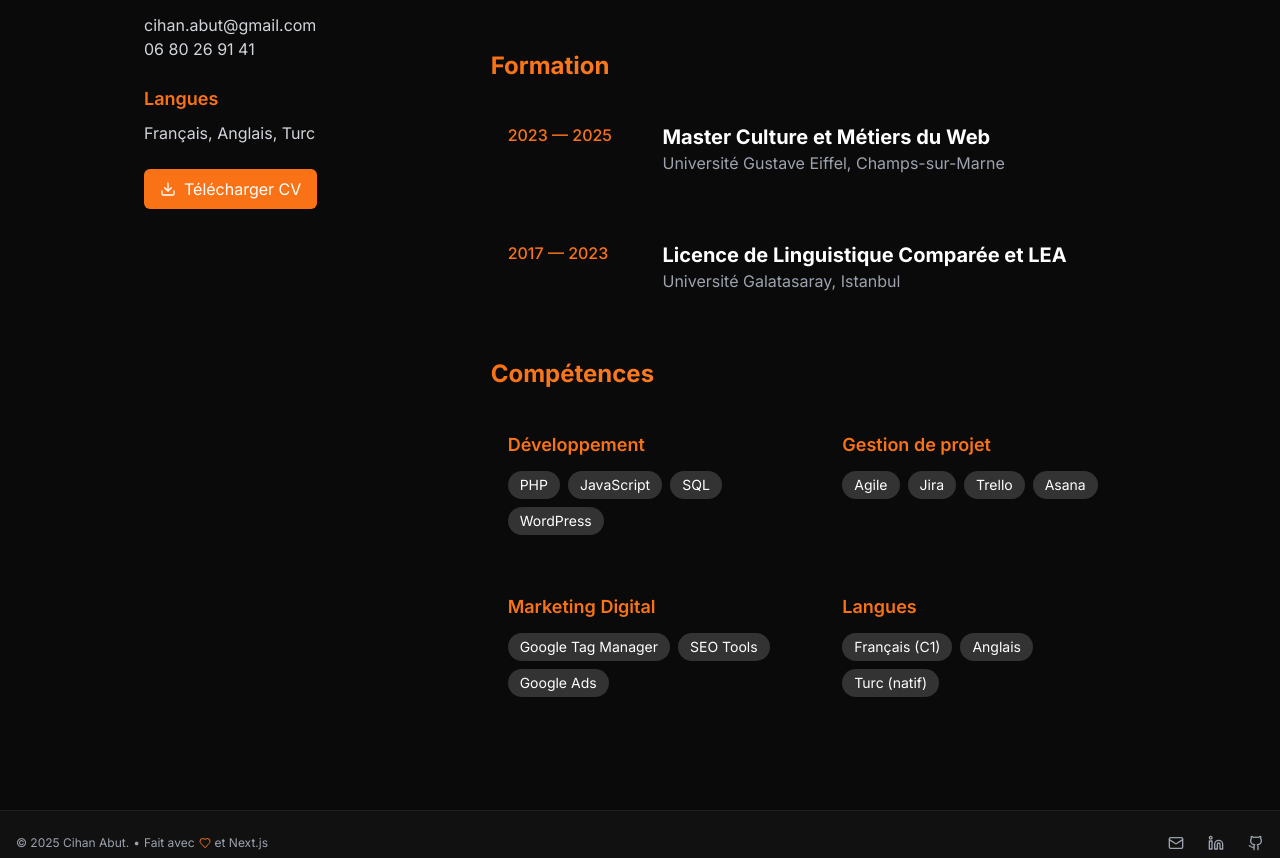
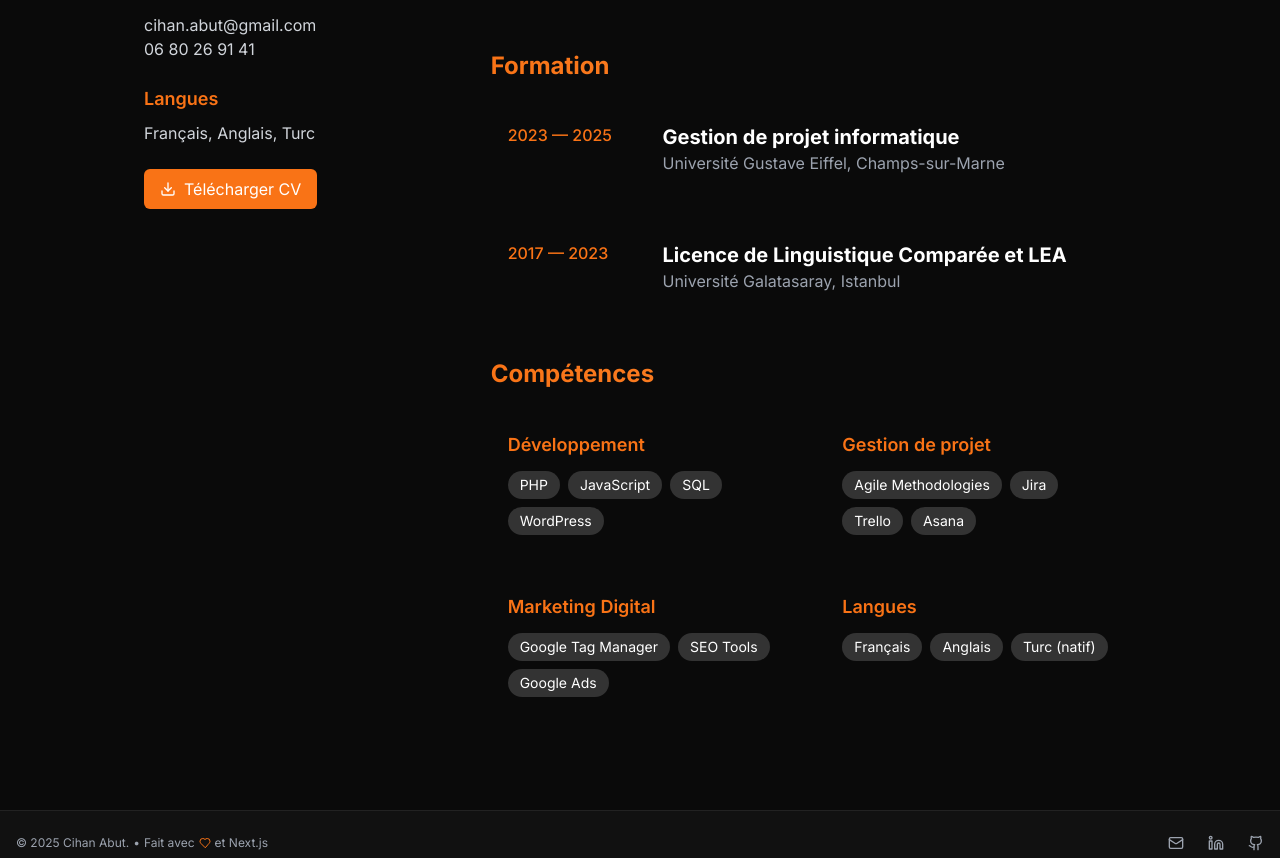
Before and after one commit to cihanabut/portfolio, a Next.js app: page /about in a window 1280 px wide. Shown: the part 762-1620 px from the top of the page. Built offline with nearby package versions, Linux system fonts and the light colour scheme.

Commit message:
Update page.tsx

```diff
--- a/app/about/page.tsx
+++ b/app/about/page.tsx
@@ -140,7 +140,7 @@ export default function About() {
                 </div>
                 <div className="md:col-span-3">
                   <h3 className="text-xl font-bold">
-                    Master Culture et Métiers du Web
+                    Gestion de projet informatique
                   </h3>
                   <p className="text-gray-400">
                     Université Gustave Eiffel, Champs-sur-Marne
@@ -194,7 +194,7 @@ export default function About() {
                 </h3>
                 <div className="flex flex-wrap gap-2">
                   <span className="px-3 py-1 text-sm bg-[#333] rounded-full transition-all duration-300 hover:bg-[#444] hover:scale-105">
-                    Agile
+                    Agile Methodologies
                   </span>
                   <span className="px-3 py-1 text-sm bg-[#333] rounded-full transition-all duration-300 hover:bg-[#444] hover:scale-105">
                     Jira
@@ -229,7 +229,7 @@ export default function About() {
                 </h3>
                 <div className="flex flex-wrap gap-2">
                   <span className="px-3 py-1 text-sm bg-[#333] rounded-full transition-all duration-300 hover:bg-[#444] hover:scale-105">
-                    Français (C1)
+                    Français
                   </span>
                   <span className="px-3 py-1 text-sm bg-[#333] rounded-full transition-all duration-300 hover:bg-[#444] hover:scale-105">
                     Anglais
```
